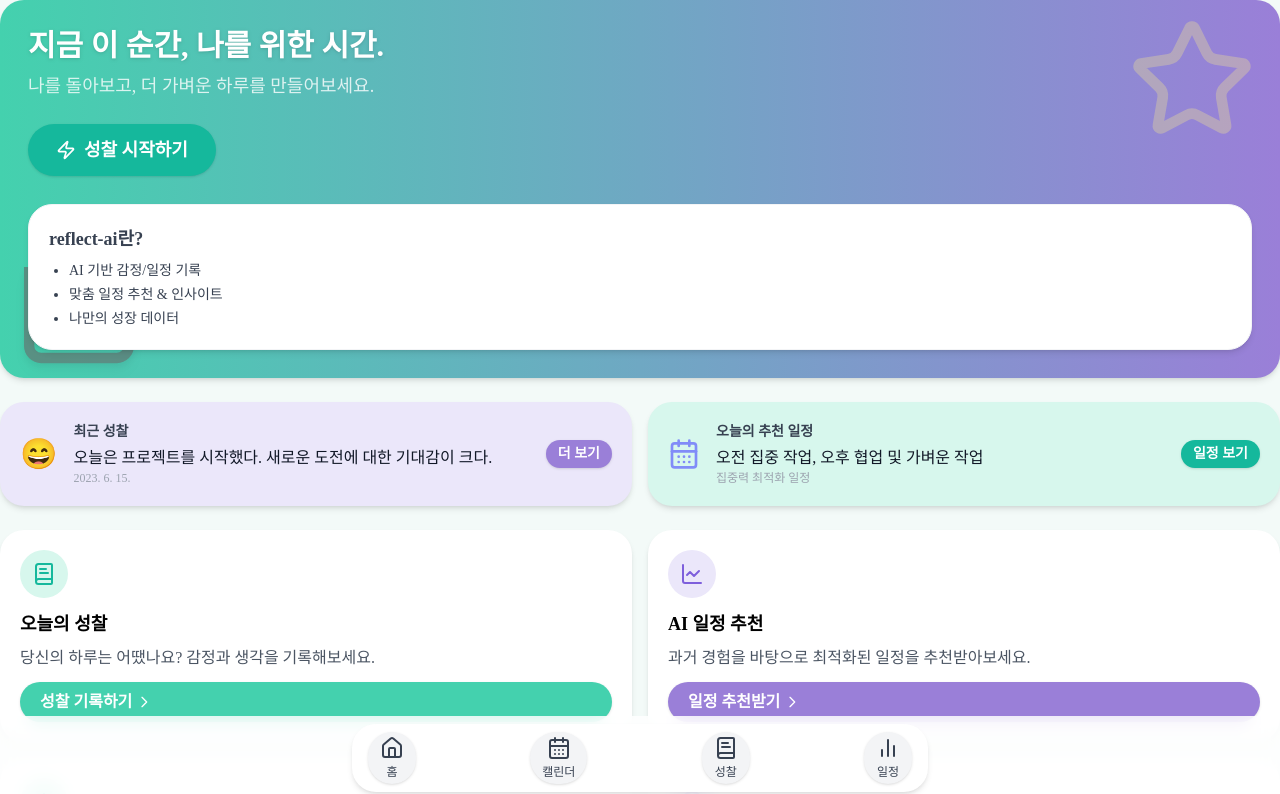
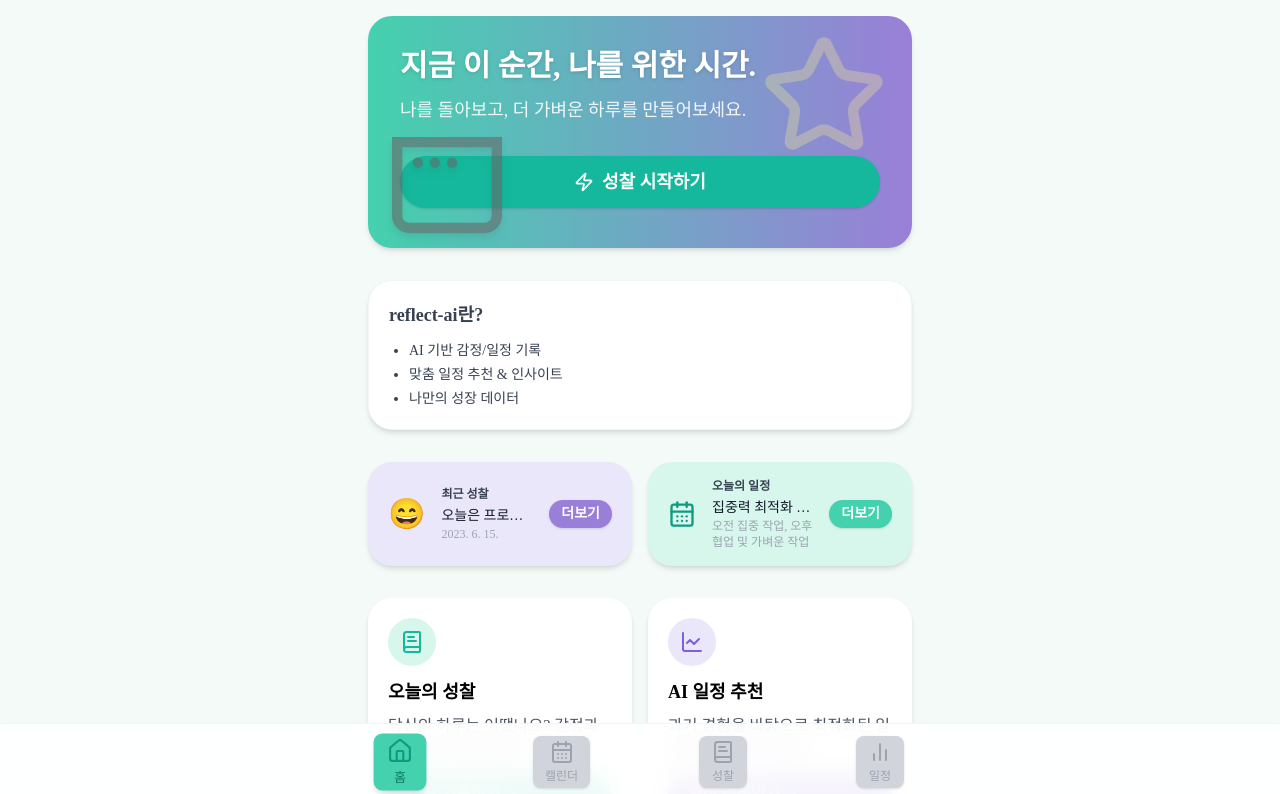
Before and after one commit to zero5p/reflect-ai, a Next.js app: page / in a window 1280 px wide. Shown: the top 794 px of the page. Built offline with nearby package versions, Linux system fonts and the light colour scheme.

Commit message:
feat(ui): 전체 UI/UX 리디자인 및 네비게이션/공통 레이아웃 개선 (Reflect-AI)

```diff
--- a/app/components/Navigation.tsx
+++ b/app/components/Navigation.tsx
@@ -1,7 +1,6 @@
 "use client";
 import Link from "next/link";
 import { usePathname } from "next/navigation";
-import Card from "./ui/Card";
 import Button from "./ui/Button";
 import { Home, CalendarDays, BookText, BarChart2 } from "lucide-react";
 
@@ -20,19 +19,25 @@ const navItems: NavItem[] = [
 
 export default function Navigation() {
   const pathname = usePathname();
-
   return (
-    <nav className="fixed bottom-0 left-0 right-0 z-40 bg-white/80 backdrop-blur shadow-t py-2 px-2 flex justify-center">
-      <Card color="white" rounded shadow className="flex justify-between w-full max-w-xl mx-auto px-4 py-2">
+    <nav className="fixed bottom-0 left-0 w-full z-40 bg-white/90 border-t border-gray-100 backdrop-blur-md shadow-lg">
+      <div className="max-w-xl mx-auto flex flex-row justify-between items-center px-2 py-2 md:px-6 md:py-3">
         {navItems.map((item) => (
-          <Button key={item.href} color="neutral" size="sm" asChild className="flex flex-col items-center px-2 py-1">
-            <Link href={item.href} className={`flex flex-col items-center ${pathname === item.href ? "text-blue-500" : "text-gray-500"}`}>
-              <span className="mb-1">{item.icon}</span>
-              <span className="text-xs font-medium">{item.label}</span>
+          <Button
+            key={item.href}
+            asChild
+            color={pathname === item.href ? "mint" : "gray"}
+            size="sm"
+            className={`flex flex-col items-center gap-1 px-2 py-1 rounded-lg transition-all ${pathname === item.href ? 'shadow-md scale-110' : ''}`}
+            aria-label={item.label}
+          >
+            <Link href={item.href} className="flex flex-col items-center">
+              <span className={`text-lg md:text-xl ${pathname === item.href ? 'text-mint-600' : 'text-gray-400'}`}>{item.icon}</span>
+              <span className={`text-xs font-medium ${pathname === item.href ? 'text-mint-700' : 'text-gray-400'}`}>{item.label}</span>
             </Link>
           </Button>
         ))}
-      </Card>
+      </div>
     </nav>
   );
 }
--- a/app/layout.tsx
+++ b/app/layout.tsx
@@ -1,17 +1,6 @@
 import type { Metadata, Viewport } from "next";
-import { Geist, Geist_Mono } from "next/font/google";
 import "./globals.css";
 import Navigation from "./components/Navigation";
-
-const geistSans = Geist({
-  variable: "--font-geist-sans",
-  subsets: ["latin"],
-});
-
-const geistMono = Geist_Mono({
-  variable: "--font-geist-mono",
-  subsets: ["latin"],
-});
 
 export const metadata: Metadata = {
   title: "리플렉트 AI - 성찰 기반 일정 앱",
@@ -24,18 +13,16 @@ export const viewport: Viewport = {
   maximumScale: 1,
 };
 
-export default function RootLayout({
-  children,
-}: Readonly<{
-  children: React.ReactNode;
-}>) {
+export default function RootLayout({ children }: { children: React.ReactNode }) {
   return (
     <html lang="ko">
-      <body
-        className={`${geistSans.variable} ${geistMono.variable} antialiased bg-mint-50 min-h-screen pb-20`}
-      >
-        {children}
-        <Navigation />
+      <body className="bg-mint-50 min-h-screen font-sans">
+        <main className="flex flex-col min-h-screen">
+          <div className="flex-1 w-full max-w-3xl mx-auto pt-4 pb-28 px-2 md:px-0">
+            {children}
+          </div>
+          <Navigation />
+        </main>
       </body>
     </html>
   );
--- a/app/page.tsx
+++ b/app/page.tsx
@@ -40,58 +40,60 @@ export default function Home() {
   const quote = MOTIVATION_QUOTES[Math.floor(Math.random() * MOTIVATION_QUOTES.length)];
 
   return (
-    <div className="space-y-6">
-      {/* 히어로 섹션 + 그래픽 */}
-      <Card color="mint" rounded shadow className="relative overflow-hidden text-white bg-gradient-to-r from-mint-400 to-lavender-400 p-7">
-        {/* 감성적인 일러스트(예시: 창문) */}
+    <div className="flex flex-col gap-8 max-w-xl mx-auto px-4 pb-28">
+      {/* 히어로 섹션 */}
+      <Card color="mint" rounded shadow className="relative overflow-hidden text-white bg-gradient-to-r from-mint-400 to-lavender-400 p-8 flex flex-col gap-2">
         <div className="absolute left-6 bottom-2 opacity-60 pointer-events-none select-none hidden md:block">
           <Image src={windowSvg} alt="감성 창문 일러스트" width={110} height={110} className="drop-shadow-lg" />
         </div>
         <div className="absolute right-6 top-4 opacity-30 pointer-events-none select-none">
           <Star className="w-32 h-32 text-yellow-200 animate-spin-slow" />
         </div>
-        <h1 className="text-2xl md:text-3xl font-bold mb-2 drop-shadow">{quote}</h1>
-        <p className="text-white/80 mb-4 md:text-lg">나를 돌아보고, 더 가벼운 하루를 만들어보세요.</p>
-        <Button color="primary" size="lg" className="mt-2 mb-2" asChild>
-          <Link href="/reflection/new" className="inline-flex items-center">
+        <h1 className="text-2xl md:text-3xl font-bold mb-1 drop-shadow text-white">{quote}</h1>
+        <p className="text-white/90 mb-4 md:text-lg">나를 돌아보고, 더 가벼운 하루를 만들어보세요.</p>
+        <Button color="primary" size="lg" className="mt-2 mb-2 w-full" asChild>
+          <Link href="/reflection/new" className="inline-flex items-center justify-center w-full">
             <Zap className="h-5 w-5 mr-2" /> 성찰 시작하기
           </Link>
         </Button>
+      </Card>
+
       {/* 서비스 안내 */}
-        <Card color="white" rounded className="mt-5 p-4 shadow border border-gray-100 text-gray-700 backdrop-blur-sm">
-          <h2 className="text-lg font-semibold mb-2">reflect-ai란?</h2>
+      <Card color="white" rounded shadow className="p-5 flex flex-col gap-2 border border-gray-100 text-gray-700">
+        <h2 className="text-lg font-semibold mb-1">reflect-ai란?</h2>
         <ul className="list-disc ml-5 text-sm text-gray-700 space-y-1">
           <li>AI 기반 감정/일정 기록</li>
           <li>맞춤 일정 추천 & 인사이트</li>
           <li>나만의 성장 데이터</li>
         </ul>
       </Card>
-      </Card>
 
       {/* 요약 카드 섹션 */}
       <div className="grid grid-cols-1 md:grid-cols-2 gap-4">
-        {/* 최근 성찰 요약 */}
-        <Card color="lavender" rounded shadow className="flex items-center gap-4 hover:shadow-lg transition-all">
-          <div className="text-3xl">{latestReflection ? (latestReflection.emotion === "기쁨" ? "😄" : latestReflection.emotion === "슬픔" ? "😢" : latestReflection.emotion === "화남" ? "😠" : latestReflection.emotion === "평온" ? "😌" : latestReflection.emotion === "불안" ? "😰" : latestReflection.emotion === "지루함" ? "😑" : "😐") : ""}</div>
-          <div className="flex-1">
-            <div className="text-gray-700 text-sm mb-1 font-semibold">최근 성찰</div>
-            <div className="text-gray-900 font-medium line-clamp-1">{latestReflection ? latestReflection.content : "작성된 성찰이 없습니다."}</div>
+        <Card color="lavender" rounded shadow className="flex items-center gap-4 px-5 py-4">
+          <div className="text-3xl">
+            {latestReflection ? (latestReflection.emotion === "기쁨" ? "😄" : latestReflection.emotion === "슬픔" ? "😢" : latestReflection.emotion === "화남" ? "😠" : latestReflection.emotion === "평온" ? "😌" : latestReflection.emotion === "불안" ? "😰" : latestReflection.emotion === "지루함" ? "😑" : "😐") : ""}
+          </div>
+          <div className="flex-1 min-w-0">
+            <div className="text-gray-700 text-xs mb-1 font-semibold">최근 성찰</div>
+            <div className="text-gray-900 font-medium truncate text-sm">{latestReflection ? latestReflection.content : "작성된 성찰이 없습니다."}</div>
             <div className="text-xs text-gray-400">{latestReflection ? new Date(latestReflection.createdAt).toLocaleDateString("ko-KR") : ""}</div>
           </div>
           <Button color="secondary" size="sm" asChild>
-            <Link href="/reflection">더 보기</Link>
+            <Link href="/reflection">더보기</Link>
           </Button>
         </Card>
-        {/* 오늘의 추천 일정 요약 */}
-        <Card color="mint" rounded shadow className="flex items-center gap-4 hover:shadow-lg transition-all">
-          <CalendarDays className="w-8 h-8 text-indigo-400" />
-          <div className="flex-1">
-            <div className="text-gray-700 text-sm mb-1 font-semibold">오늘의 추천 일정</div>
-            <div className="text-gray-900 font-medium line-clamp-1">{todaySchedule.summary}</div>
-            <div className="text-xs text-gray-400">{todaySchedule.title}</div>
+        <Card color="mint" rounded shadow className="flex items-center gap-4 px-5 py-4">
+          <div className="text-3xl">
+            <CalendarDays className="w-7 h-7 text-mint-600" />
           </div>
-          <Button color="primary" size="sm" asChild>
-            <Link href="/schedule">일정 보기</Link>
+          <div className="flex-1 min-w-0">
+            <div className="text-gray-700 text-xs mb-1 font-semibold">오늘의 일정</div>
+            <div className="text-gray-900 font-medium truncate text-sm">{todaySchedule.title}</div>
+            <div className="text-xs text-gray-400">{todaySchedule.summary}</div>
+          </div>
+          <Button color="mint" size="sm" asChild>
+            <Link href="/schedule">더보기</Link>
           </Button>
         </Card>
       </div>
--- a/app/reflection/page.tsx
+++ b/app/reflection/page.tsx
@@ -57,17 +57,17 @@ export default function ReflectionPage() {
   });
 
   return (
-    <div>
-      <Card color="lavender" rounded shadow className="mb-6 p-7 flex flex-col md:flex-row gap-6 items-center relative overflow-hidden">
-        {/* 감성 일러스트(예시: 창문/스티커) */}
+    <div className="flex flex-col gap-8 max-w-2xl mx-auto px-4 pb-28">
+      {/* 상단 히어로 섹션 */}
+      <Card color="lavender" rounded shadow className="mb-6 p-8 flex flex-col md:flex-row gap-6 items-center relative overflow-hidden">
         <div className="absolute left-4 bottom-2 opacity-40 pointer-events-none select-none hidden md:block">
           <Image src="/window.svg" alt="감성 창문 일러스트" width={90} height={90} className="drop-shadow-lg" />
         </div>
-        <div className="flex-1">
+        <div className="flex-1 min-w-0">
           <h1 className="text-2xl md:text-3xl font-bold mb-2 text-lavender-700 drop-shadow">나의 성찰 기록</h1>
           <p className="text-lavender-600 mb-3 md:text-lg">감정과 생각을 기록하고, 나만의 인사이트를 발견하세요.</p>
-          <Button color="lavender" size="lg" className="mb-2" asChild>
-            <Link href="/reflection/new" className="inline-flex items-center">
+          <Button color="lavender" size="lg" className="mb-2 w-full md:w-auto" asChild>
+            <Link href="/reflection/new" className="inline-flex items-center justify-center w-full md:w-auto">
               <Zap className="h-5 w-5 mr-2" /> 새 성찰 작성
             </Link>
           </Button>
@@ -75,9 +75,9 @@ export default function ReflectionPage() {
       </Card>
 
       {/* 필터/검색 바 */}
-      <Card color="white" rounded shadow className="mb-6 p-5">
+      <Card color="white" rounded shadow className="mb-6 p-6">
         <h2 className="text-lg font-semibold mb-3 text-gray-700">필터/검색</h2>
-        <div className="flex gap-2 mb-4">
+        <div className="flex flex-col md:flex-row gap-2 mb-4">
           <input
             type="text"
             placeholder="검색어 입력"
@@ -86,7 +86,7 @@ export default function ReflectionPage() {
             onChange={e => setSearch(e.target.value)}
           />
           <select
-            className="px-3 py-2 border rounded text-sm"
+            className="px-3 py-2 border rounded text-sm w-full md:w-1/4"
             value={emotionFilter}
             onChange={e => setEmotionFilter(e.target.value)}
           >
@@ -101,51 +101,39 @@ export default function ReflectionPage() {
         </div>
       </Card>
 
-      {/* 최근 성찰 목록 */}
-      <Card color="white" rounded shadow className="mb-6 p-5">
-        <h2 className="text-lg font-semibold mb-3 text-gray-700">최근 성찰</h2>
+      {/* 성찰 리스트 */}
+      <div className="flex flex-col gap-4">
         {filteredReflections.length === 0 ? (
-          <div className="text-gray-400 text-center py-6 border-2 border-dashed border-gray-100 rounded-lg">
-            아직 작성된 성찰이 없습니다.<br />
-            <Button color="mint" size="md" asChild>
-              <Link href="/reflection/new">첫 성찰 기록하기</Link>
-            </Button>
-          </div>
+          <Card color="white" rounded shadow className="p-8 text-center text-gray-400">
+            성찰 기록이 없습니다.
+          </Card>
         ) : (
-          <ul className="space-y-4">
-            {filteredReflections.map((reflection) => (
-              <Card
-                key={reflection.id}
-                color="mint"
-                rounded
-                shadow
-                className="flex items-center gap-4 hover:shadow-lg transition-all px-4 py-3"
-              >
-                <div className="text-2xl">
+          filteredReflections.map((reflection) => (
+            <Card key={reflection.id} color="white" rounded shadow className="flex flex-row items-center gap-4 p-5 hover:shadow-lg transition-all cursor-pointer" onClick={() => setDetailModal({open: true, reflection})}>
+              <div className="text-2xl md:text-3xl">
                 {getEmotionEmoji(reflection.emotion)}
               </div>
               <div className="flex-1 min-w-0">
-                  <div className="text-gray-900 font-medium truncate">{reflection.content}</div>
-                  <div className="text-xs text-gray-400">{formatDate(reflection.createdAt)}</div>
+                <div className="text-gray-700 text-xs mb-1 font-semibold">{formatDate(reflection.createdAt)}</div>
+                <div className="text-gray-900 font-medium truncate text-sm">{reflection.content}</div>
               </div>
               <Button color="secondary" size="sm" asChild>
                 <Link href={`/reflection/${reflection.id}`}>상세</Link>
               </Button>
             </Card>
-            ))}
-          </ul>
+          ))
         )}
-      </Card>
+      </div>
 
-      {/* 성찰 상세 모달 */}
-      {detailModal && detailModal.open && (
-        <div className="fixed inset-0 bg-black/40 flex items-center justify-center z-50">
-          <Card color="white" rounded shadow className="p-8 w-full max-w-md">
-            <h3 className="text-lg font-bold mb-2">{formatDate(detailModal.reflection.createdAt)} {getEmotionEmoji(detailModal.reflection.emotion)}</h3>
-            <p className="mb-4 text-gray-700 whitespace-pre-line">{detailModal.reflection.content}</p>
-            <div className="flex justify-end">
-              <Button color="secondary" size="md" onClick={() => setDetailModal(null)}>닫기</Button>
-            </div>
+      {/* 상세 모달 (간소화) */}
+      {detailModal?.open && (
+        <div className="fixed inset-0 bg-black/40 z-50 flex items-center justify-center">
+          <Card color="white" rounded shadow className="max-w-md w-full p-8 relative">
+            <button onClick={() => setDetailModal(null)} className="absolute top-3 right-3 text-gray-400 hover:text-gray-600">✕</button>
+            <div className="text-3xl mb-3">{getEmotionEmoji(detailModal.reflection.emotion)}</div>
+            <div className="text-lg font-bold mb-2">{formatDate(detailModal.reflection.createdAt)}</div>
+            <div className="text-gray-700 mb-4">{detailModal.reflection.content}</div>
+            <Button color="lavender" size="md" onClick={() => setDetailModal(null)} className="w-full">닫기</Button>
           </Card>
         </div>
       )}
```
Also changed, not shown: app/calendar/page.tsx (+21 -38 lines), app/schedule/page.tsx (+12 -10 lines). Lines whose indentation alone changed are shown as unchanged.
